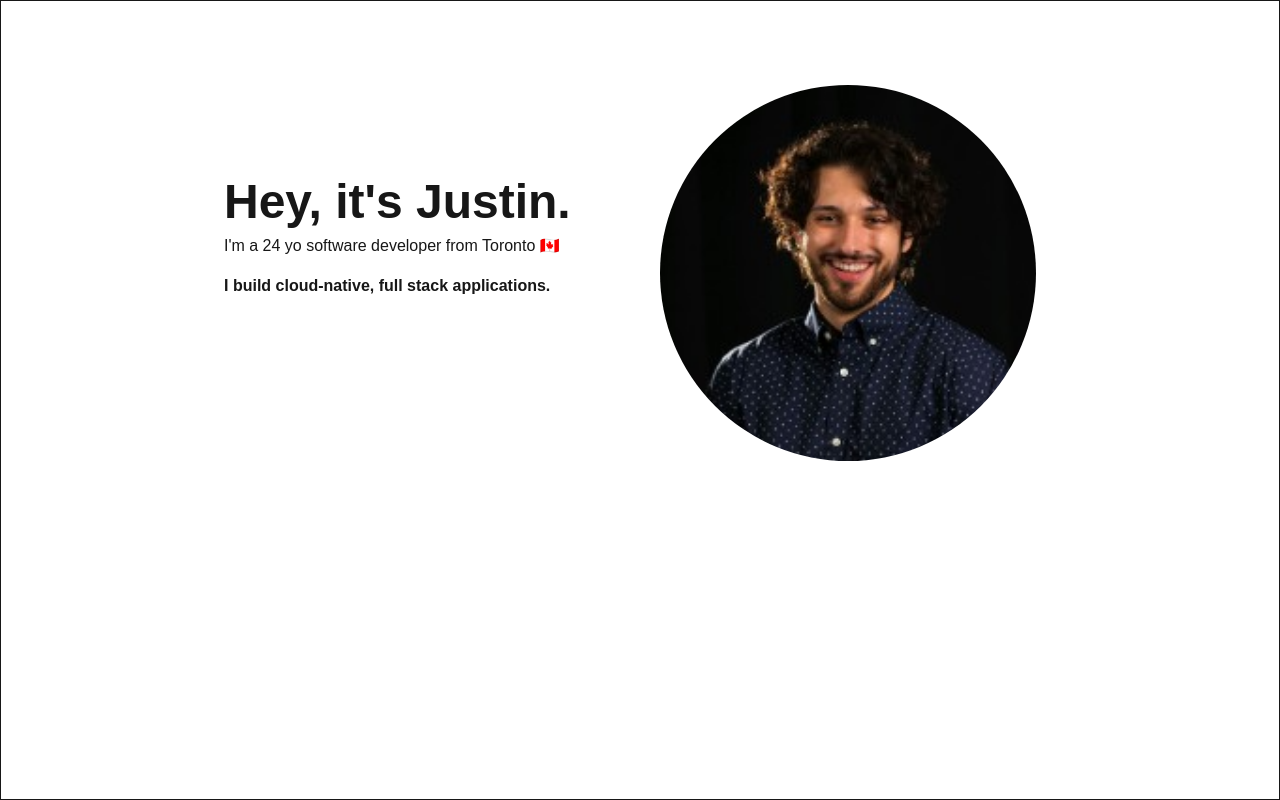
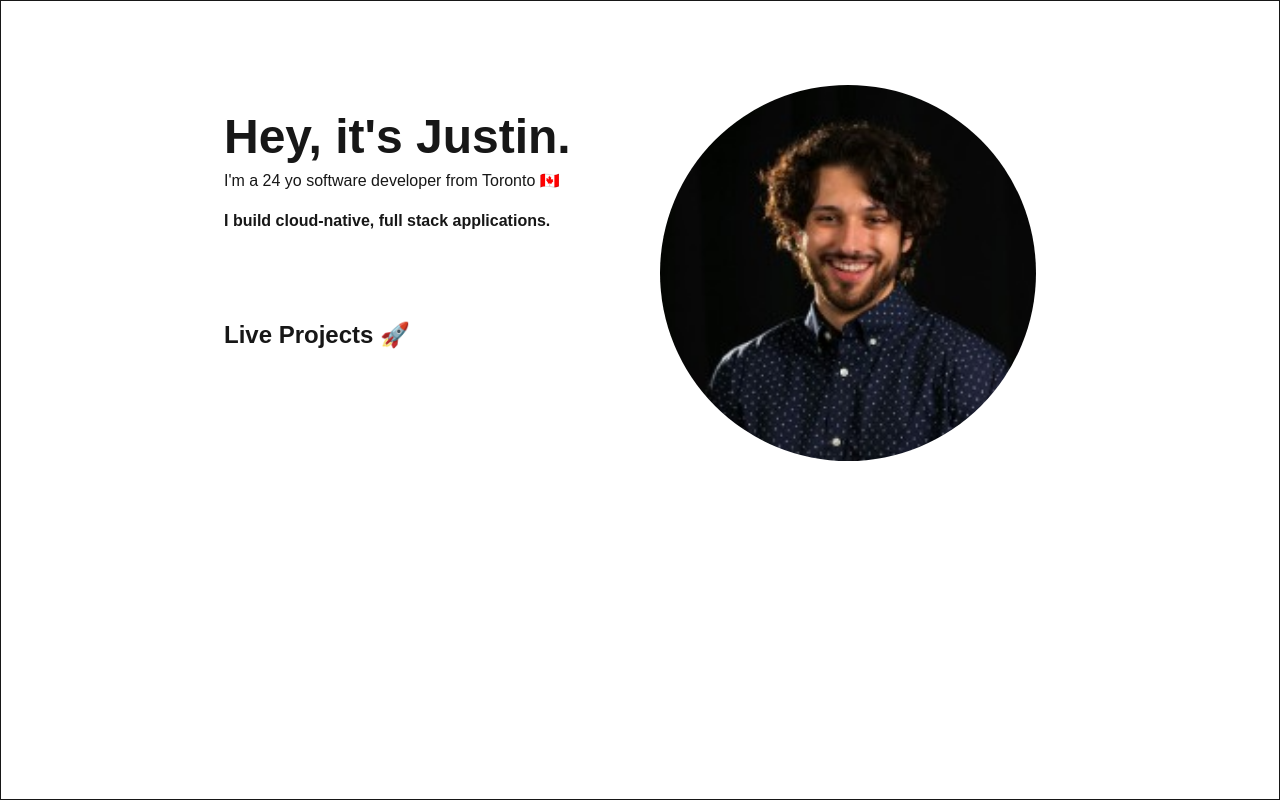
Before and after one commit to justinklein2001/justinklein.ca, a Next.js app in the folder portfolio/: page / in a window 1280 px wide. Built offline with nearby package versions, Linux system fonts and the light colour scheme.

Commit message:
live projects section

```diff
--- /dev/null
+++ b/portfolio/components/LiveProjects.tsx
@@ -0,0 +1,39 @@
+import { Button } from "@material-tailwind/react";
+import { FaExternalLinkAlt } from "react-icons/fa";
+
+export function LiveProjects() {
+  return (
+    <div className="mt-4 sm:mb-8">
+        <h2 className="text-2xl font-bold mb-3">Live Projects 🚀</h2>
+        <div className="flex items-center gap-4">
+            <a href="https://get-smart.justinklein.ca" target="_blank" rel="noopener noreferrer">
+                <Button
+                    variant="outlined"
+                    className="flex items-center gap-2 border border-white text-white rounded-md px-2 py-2 hover:bg-white/10 hover:translate-x-1 transition-all duration-300 focus:ring-0 normal-case text-sm font-medium tracking-wide"
+                >
+                    <span>Get Smart!</span>
+                    <FaExternalLinkAlt className="h-4 w-4" />
+                </Button>
+            </a>
+            <a href="https://get-quizzed.justinklein.ca" target="_blank" rel="noopener noreferrer">
+                <Button
+                    variant="outlined"
+                    className="flex items-center gap-2 border border-white text-white rounded-md px-2 py-2 hover:bg-white/10 hover:translate-x-1 transition-all duration-300 focus:ring-0 normal-case text-sm font-medium tracking-wide"
+                >
+                    <span>Get Quizzed!</span>
+                    <FaExternalLinkAlt className="h-4 w-4" />
+                </Button>
+            </a>
+            <a href="https://farm-games.justinklein.ca" target="_blank" rel="noopener noreferrer">
+                <Button
+                    variant="outlined"
+                    className="flex items-center gap-2 border border-white text-white rounded-md px-2 py-2 hover:bg-white/10 hover:translate-x-1 transition-all duration-300 focus:ring-0 normal-case text-sm font-medium tracking-wide"
+                >
+                    <span>Farm Games</span>
+                    <FaExternalLinkAlt className="h-4 w-4" />
+                </Button>
+            </a>
+        </div>
+    </div>
+  );
+}
--- a/portfolio/sections/HeroSection.tsx
+++ b/portfolio/sections/HeroSection.tsx
@@ -1,5 +1,6 @@
 "use client";
 
+import { LiveProjects } from "@/components/LiveProjects";
 import { SocialButtons } from "@/components/SocialButtons";
 import Image from "next/image";
 export function HeroSection() {
@@ -10,6 +11,7 @@ export function HeroSection() {
         <h3 className="text-1xl whitespace-nowrap shrink-0 mb-4">I'm a 24 yo software developer from Toronto 🇨🇦</h3>
         <h2 className="text-1xl font-semibold mb-8">I build cloud-native, full stack applications.</h2>
         <SocialButtons />
+        <LiveProjects />
       </div>
       <div className="grid-column">
         <Image
```
